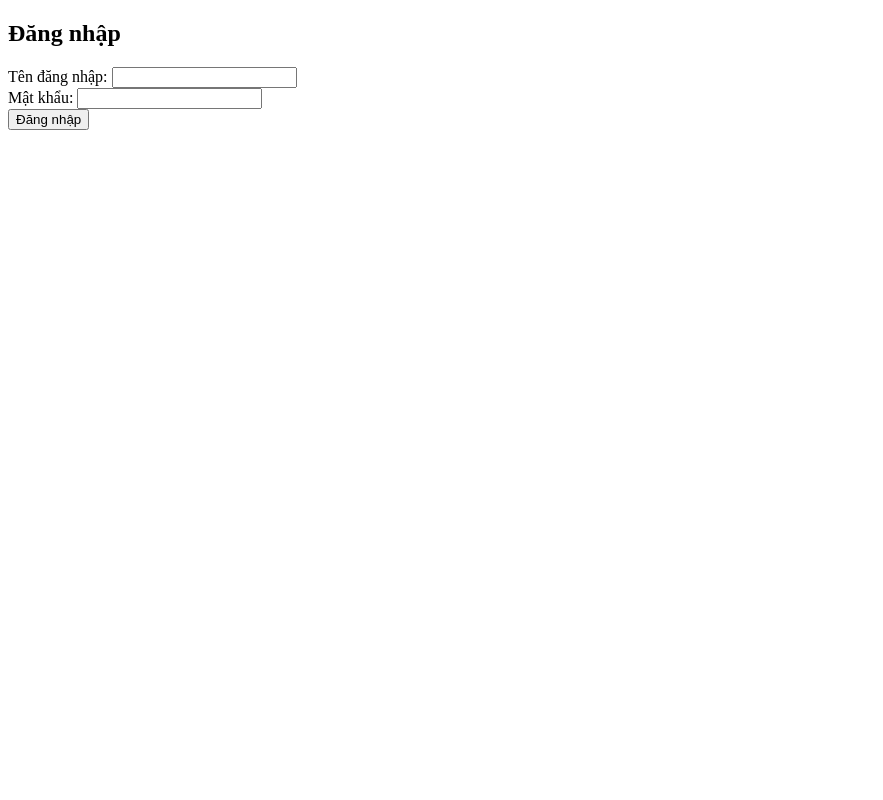
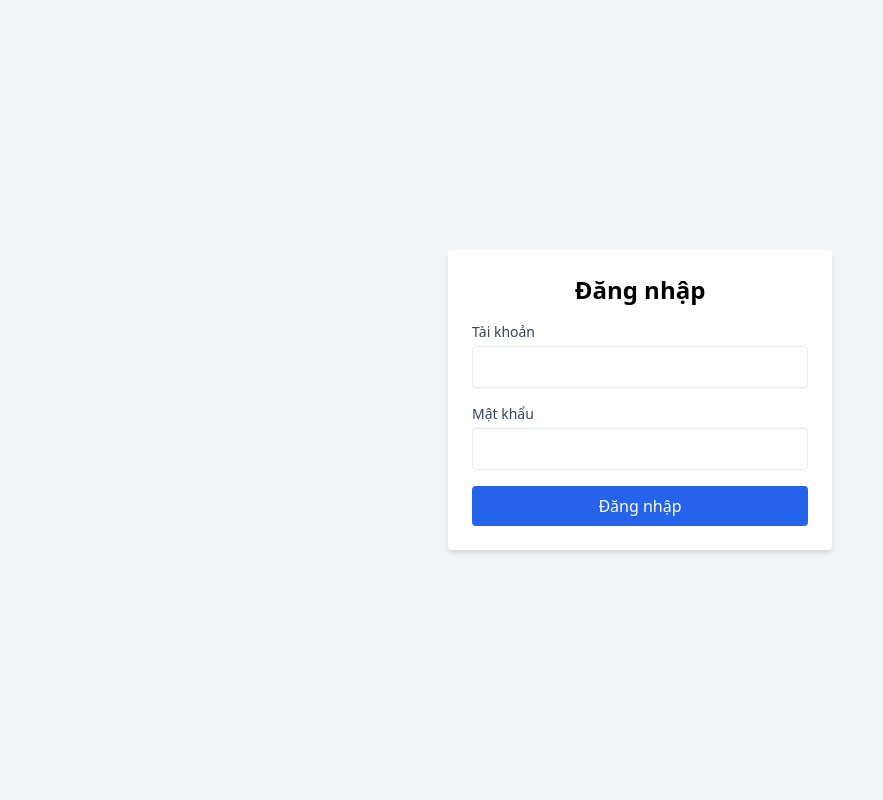
Before and after one commit to LeHungBOS/quanlytaisansukien, a FastAPI app: page /login in a window 1280 px wide. Shown: the whole page, without its empty margins (0-883 px from the left). Run offline with FastAPI, Linux system fonts and the light colour scheme; some libraries are stand-ins or nearby versions.

Commit message:
Update login.html

```diff
--- a/templates/login.html
+++ b/templates/login.html
@@ -1,18 +1,27 @@
 <!DOCTYPE html>
-<html>
+<html lang="vi">
 <head>
-    <meta charset="UTF-8">
-    <title>Đăng nhập</title>
+  <meta charset="UTF-8">
+  <title>Đăng nhập</title>
+  <script src="https://cdn.tailwindcss.com"></script>
 </head>
-<body>
-    <h2>Đăng nhập</h2>
+<body class="bg-gray-100 flex justify-center items-center min-h-screen">
+  <div class="bg-white p-6 rounded shadow-md w-full max-w-sm">
+    <h2 class="text-2xl font-bold mb-4 text-center">Đăng nhập</h2>
     {% if error %}
-        <p style="color:red;">{{ error }}</p>
+      <div class="bg-red-100 text-red-700 p-2 rounded mb-4">{{ error }}</div>
     {% endif %}
-    <form method="post" action="/login">
-        <label>Tên đăng nhập: <input type="text" name="username" required></label><br>
-        <label>Mật khẩu: <input type="password" name="password" required></label><br>
-        <button type="submit">Đăng nhập</button>
+    <form method="post" action="/login" class="space-y-4">
+      <div>
+        <label for="username" class="block text-sm font-medium text-gray-700">Tài khoản</label>
+        <input type="text" name="username" required class="mt-1 w-full border px-3 py-2 rounded focus:outline-none focus:ring focus:border-blue-300">
+      </div>
+      <div>
+        <label for="password" class="block text-sm font-medium text-gray-700">Mật khẩu</label>
+        <input type="password" name="password" required class="mt-1 w-full border px-3 py-2 rounded focus:outline-none focus:ring focus:border-blue-300">
+      </div>
+      <button type="submit" class="w-full bg-blue-600 hover:bg-blue-700 text-white py-2 px-4 rounded">Đăng nhập</button>
     </form>
+  </div>
 </body>
 </html>
```
